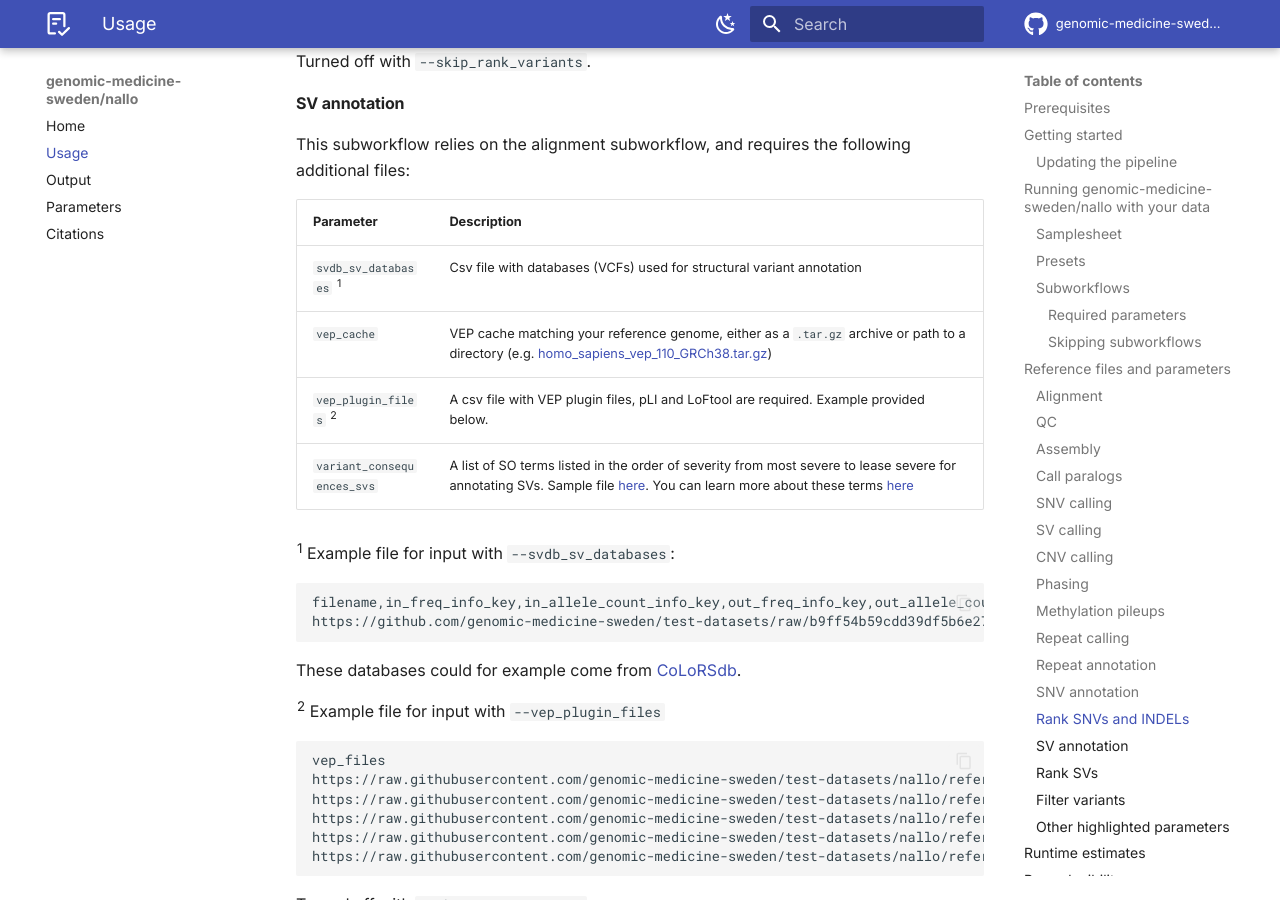
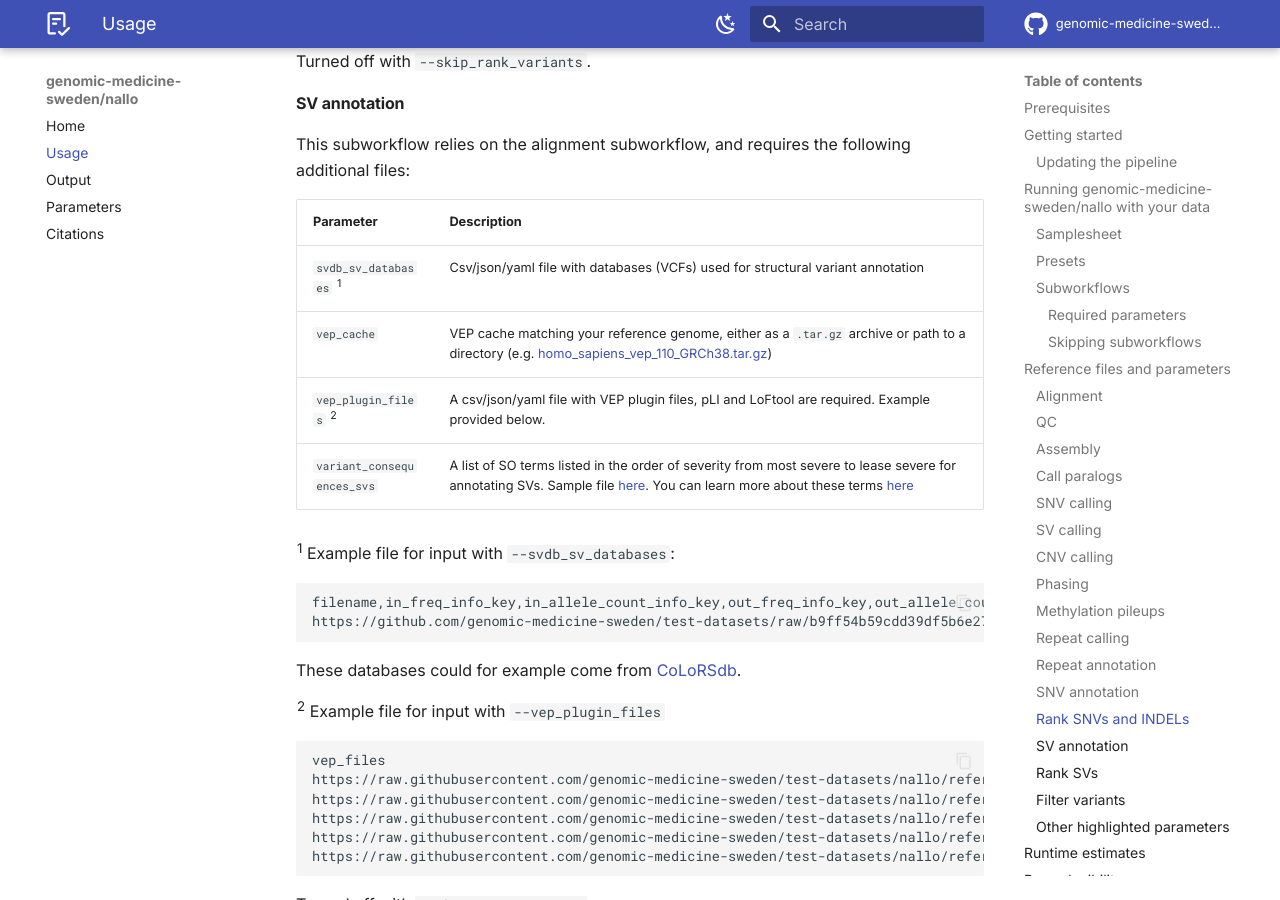
Before and after one commit to genomic-medicine-sweden/nallo, an MkDocs documentation site: the page built from docs/usage.md, in a window 1280 px wide and 900 px high, scrolled down 8264 px. Built offline with MkDocs 1.6.1 and Material for MkDocs 9.7.7, drawn with Linux system fonts in a browser that asks for light colours; comment, search, counter and statistics services are not loaded; the version menu is left out; some of the changed text lies outside the part shown.

```diff
--- a/docs/usage.md
+++ b/docs/usage.md
@@ -241,8 +241,8 @@ This subworkflow relies on the alignment and SNV calling, and requires the follo
 | Parameter                            | Description                                                                                                                                                                                                                                                                                                                                                                   |
 | ------------------------------------ | ----------------------------------------------------------------------------------------------------------------------------------------------------------------------------------------------------------------------------------------------------------------------------------------------------------------------------------------------------------------------------- |
 | `vep_cache`                          | VEP cache matching your reference genome, either as a `.tar.gz` archive or path to a directory (e.g. [homo_sapiens_vep_110_GRCh38.tar.gz](https://ftp.ensembl.org/pub/release-110/variation/vep/homo_sapiens_vep_110_GRCh38.tar.gz))                                                                                                                                          |
-| `vep_plugin_files` <sup>1</sup>      | A csv file with VEP plugin files, pLI and LoFtool are required. Example provided below.                                                                                                                                                                                                                                                                                       |
-| `echtvar_snv_databases` <sup>2</sup> | A csv file with annotation databases from [echtvar encode](https://github.com/brentp/echtvar) (e.g. [`gnomad.v3.1.2.echtvar.popmax.v2.zip`](https://surfdrive.surf.nl/files/index.php/s/LddbAYQAYPqtYu6/download))                                                                                                                                                            |
+| `vep_plugin_files` <sup>1</sup>      | A csv/json/yaml file with VEP plugin files, pLI and LoFtool are required. Example provided below.                                                                                                                                                                                                                                                                             |
+| `echtvar_snv_databases` <sup>2</sup> | A csv/json/yaml file with annotation databases from [echtvar encode](https://github.com/brentp/echtvar) (e.g. [`gnomad.v3.1.2.echtvar.popmax.v2.zip`](https://surfdrive.surf.nl/files/index.php/s/LddbAYQAYPqtYu6/download))                                                                                                                                                  |
 | `variant_consequences_snvs`          | A list of SO terms listed in the order of severity from most severe to lease severe for annotating genomic and mitochondrial SNVs. Sample file [here](https://github.com/nf-core/test-datasets/blob/raredisease/reference/variant_consequences_v2.txt). You can learn more about these terms [here](https://ensembl.org/info/genome/variation/prediction/predicted_data.html) |
 
 <sup>1</sup> Example file for input with `--vep_plugin_files`
@@ -287,9 +287,9 @@ This subworkflow relies on the alignment subworkflow, and requires the following
 
 | Parameter                        | Description                                                                                                                                                                                                                                                                                                                                        |
 | -------------------------------- | -------------------------------------------------------------------------------------------------------------------------------------------------------------------------------------------------------------------------------------------------------------------------------------------------------------------------------------------------- |
-| `svdb_sv_databases` <sup>1</sup> | Csv file with databases (VCFs) used for structural variant annotation                                                                                                                                                                                                                                                                              |
+| `svdb_sv_databases` <sup>1</sup> | Csv/json/yaml file with databases (VCFs) used for structural variant annotation                                                                                                                                                                                                                                                                    |
 | `vep_cache`                      | VEP cache matching your reference genome, either as a `.tar.gz` archive or path to a directory (e.g. [homo_sapiens_vep_110_GRCh38.tar.gz](https://ftp.ensembl.org/pub/release-110/variation/vep/homo_sapiens_vep_110_GRCh38.tar.gz))                                                                                                               |
-| `vep_plugin_files` <sup>2</sup>  | A csv file with VEP plugin files, pLI and LoFtool are required. Example provided below.                                                                                                                                                                                                                                                            |
+| `vep_plugin_files` <sup>2</sup>  | A csv/json/yaml file with VEP plugin files, pLI and LoFtool are required. Example provided below.                                                                                                                                                                                                                                                  |
 | `variant_consequences_svs`       | A list of SO terms listed in the order of severity from most severe to lease severe for annotating SVs. Sample file [here](https://github.com/nf-core/test-datasets/blob/raredisease/reference/variant_consequences_v2.txt). You can learn more about these terms [here](https://ensembl.org/info/genome/variation/prediction/predicted_data.html) |
 
 <sup>1</sup> Example file for input with `--svdb_sv_databases`:
--- a/nextflow_schema.json
+++ b/nextflow_schema.json
@@ -171,7 +171,6 @@
                 },
                 "echtvar_snv_databases": {
                     "type": "string",
-                    "pattern": "^\\S+\\.csv$",
                     "format": "file-path",
                     "mimetype": "text/csv",
                     "schema": "/assets/schema_snp_db.json",
@@ -185,7 +184,6 @@
                     "description": "Databases used for structural variant annotation in vcf format.",
                     "fa_icon": "fas fa-file-csv",
                     "help_text": "Path to comma-separated file containing information about the databases used for structural variant annotation.",
-                    "pattern": "^\\S+\\.csv$",
                     "mimetype": "text/csv",
                     "schema": "assets/svdb_query_vcf_schema.json"
                 },
```
Also changed, not shown: CHANGELOG.md (+6 -0 lines).
